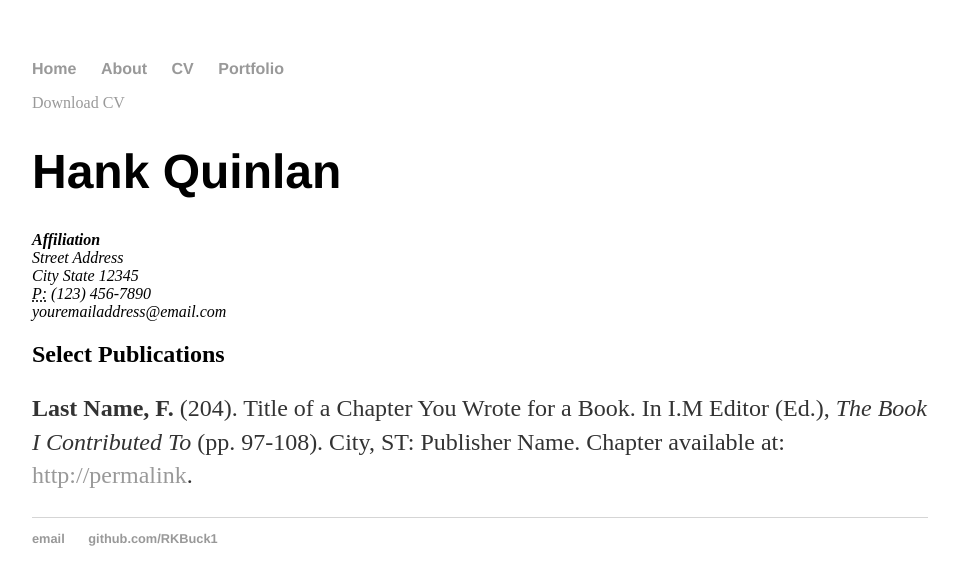
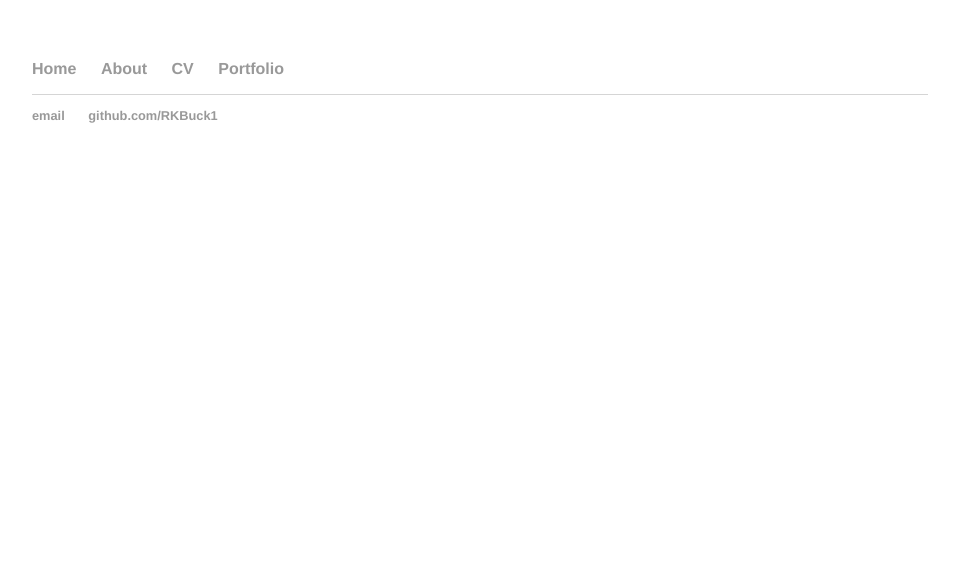
Before and after one commit to RKBuck1/RKBuck1.github.io, a Jekyll site: the page built from cv/index.html, in a window 1280 px wide. Shown: the top 585 px of the page, without its empty margins (160-1119 px from the left). Built offline with Jekyll 4.4.1, drawn with Linux system fonts in a browser that asks for light colours.

Commit message:
Update index.html

```diff
--- a/cv/index.html
+++ b/cv/index.html
@@ -1,22 +1,4 @@
 ---
 layout: default
-title: CV of Your Name
+title: CV of Ruth Buck
 ---
-
-	<div class="cv">
-		<a href="#" class="download" title="Download CV as PDF">Download CV</a>
-					<h1>Hank Quinlan</h1>
-					<address>
-					<strong>Affiliation</strong><br>
-					Street Address<br>
-					City State 12345<br>
-					<abbr title="phone">P:</abbr> (123) 456-7890<br>
-					<span class="obfuscate">youremailaddress@email.com</span>
-					</address>
-
-					<h2>Select Publications</h2>
-
-					<p><strong>Last Name, F.</strong> (204). Title of a Chapter You Wrote for a Book. In I.M Editor (Ed.), <em>The Book I Contributed To</em> (pp. 97-108). City, ST: Publisher Name. Chapter available at: <a href="#">http://permalink</a>.
-
-
-	</div>
```
